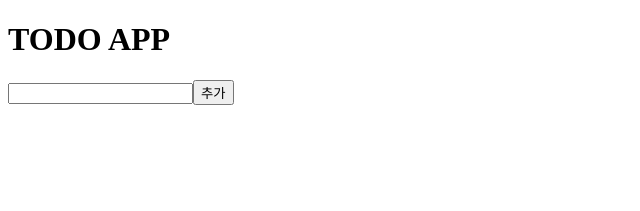
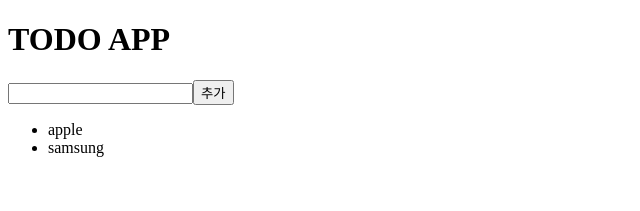
Before and after one commit to kimAeris/vue-study, a Vue app: page / in a window 1280 px wide. Shown: the top 211 px of the page, without its empty margins (0-640 px from the left). Built offline with nearby package versions, Linux system fonts and the light colour scheme.

Commit message:
ToodList

```diff
--- a/src/App.vue
+++ b/src/App.vue
@@ -1,16 +1,19 @@
 <template>
   <TodoHeader />
   <TodoInput />
+  <TodoList />
 </template>
 
 <script>
 import TodoHeader from "./components/TodoHeader.vue";
 import TodoInput from "./components/TodoInput.vue";
+import TodoList from "./components/TodoList.vue";
 
 export default {
   components: {
     TodoHeader,
     TodoInput,
+    TodoList,
   },
 };
 </script>
--- /dev/null
+++ b/src/components/TodoList.vue
@@ -0,0 +1,32 @@
+<template>
+  <ul>
+    <li v-for="(item, index) in items" :key="index">
+      {{ item }}
+    </li>
+  </ul>
+</template>
+
+<script>
+import { ref } from "vue";
+
+export default {
+  setup() {
+    // data
+    const items = ref(["apple", "samsung"]);
+
+    // methods
+    function fetchTodos() {
+      for (let i = 0; i < localStorage.length; i++) {
+        const todoItem = localStorage.key(i);
+        items.value.push(todoItem);
+      }
+    }
+
+    fetchTodos();
+
+    return { items, fetchTodos };
+  },
+};
+</script>
+
+<style lang="scss" scoped></style>
```
